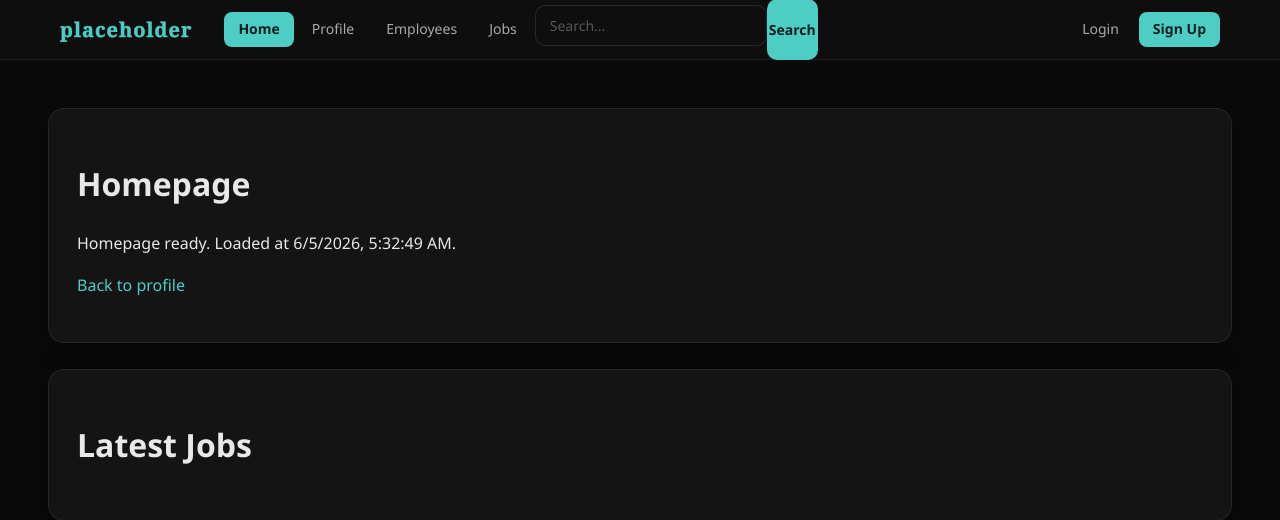
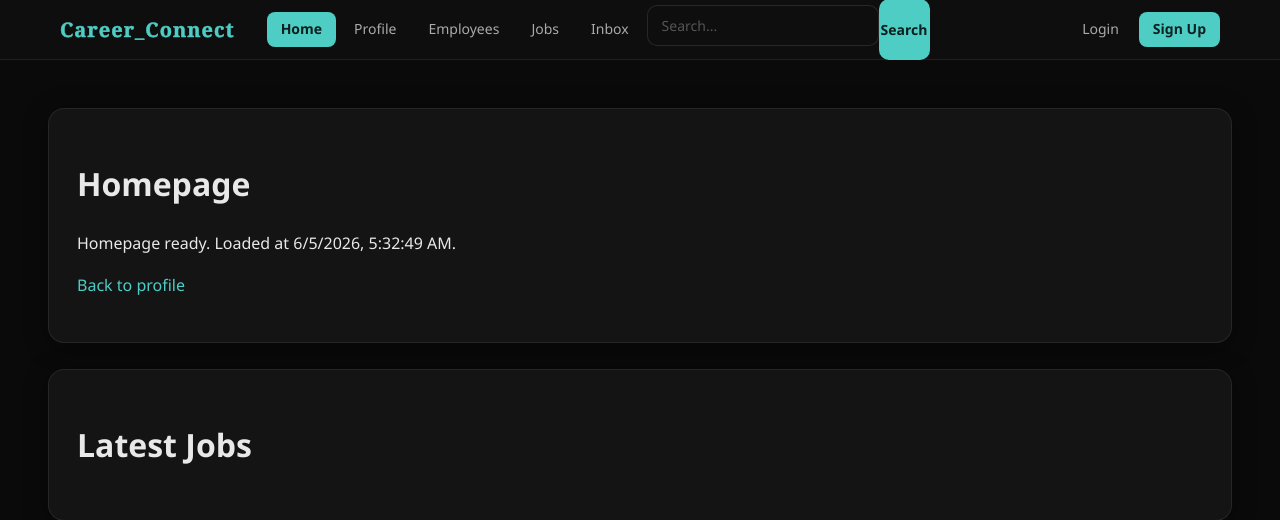
Before and after one commit to Max-Lenton/CSIT314-Employment-Program, a Flask app: template templates/homepage.html in a window 1280 px wide. Shown: the top 520 px of the page. Run offline with Flask 3, Linux system fonts and the light colour scheme; the template is opened without the code that fills it, so the values that code supplies are empty; some web fonts are replaced.

Commit message:
Changed the name backl

```diff
--- a/templates/homepage.html
+++ b/templates/homepage.html
@@ -10,11 +10,12 @@
 <body>
     <nav>
         <div class="nav-left">
-            <span class="brand">placeholder</span>
+            <span class="brand">Career_Connect</span>
             <a class="active" href="/">Home</a>
             <a href="/profile">Profile</a>
             <a href="/employees">Employees</a>
             <a href="/jobs">Jobs</a>
+            <a href="/inbox">Inbox</a>
             <div class="search-container">
                 <input type="text" placeholder="Search...">
                 <button type="submit">Search</button>
```
